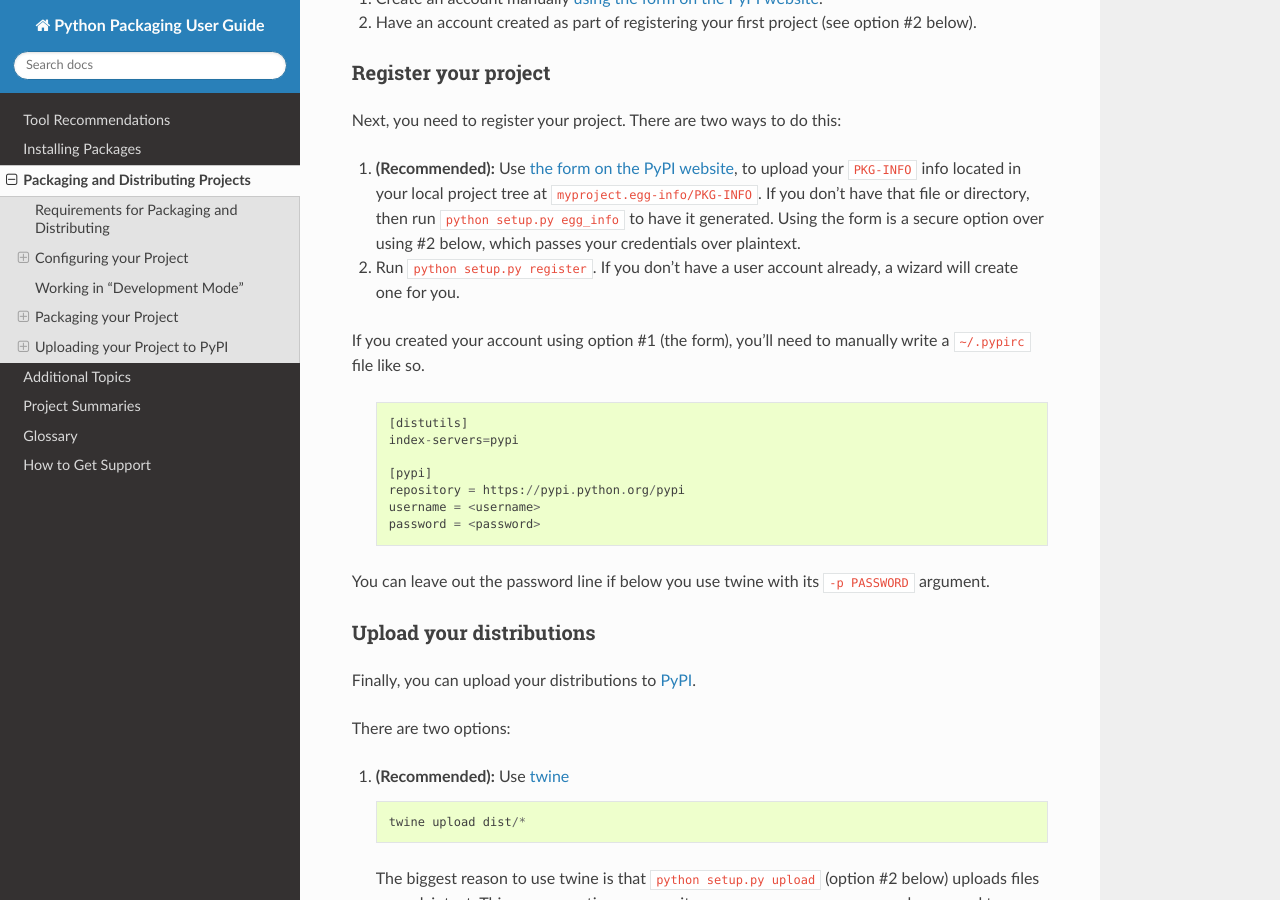
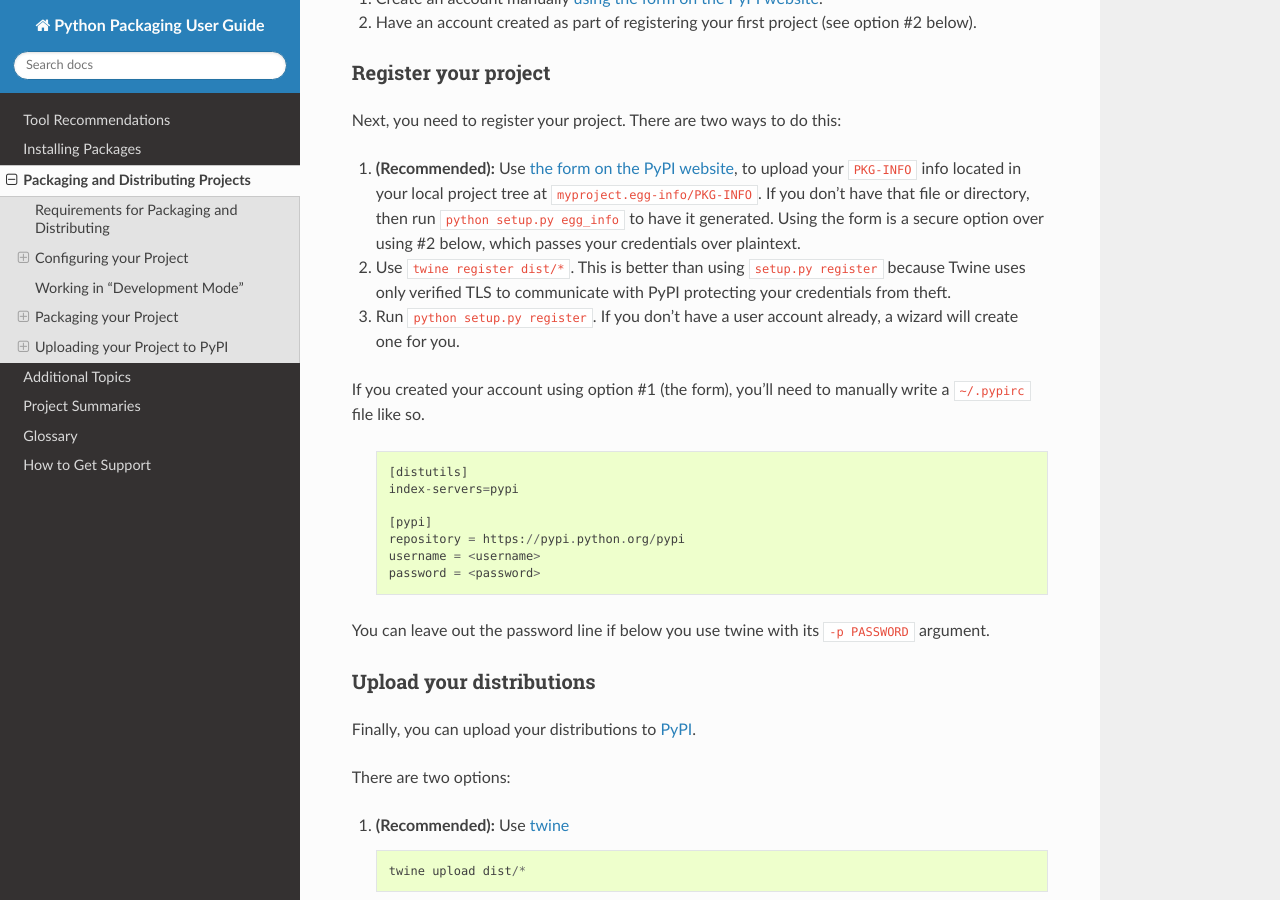
Before and after one commit to pypa/packaging.python.org, a Sphinx documentation site: the page built from source/distributing.rst, in a window 1280 px wide and 900 px high, scrolled down 13306 px. Built offline with Sphinx 7.4.7 and the Read the Docs theme 2.0.0, drawn with Linux system fonts in a browser that asks for light colours; pages that are not in the unit, such as notebooks, are missing from menus.

Commit message:
Mention 'twine register'

```diff
--- a/source/distributing.rst
+++ b/source/distributing.rst
@@ -748,7 +748,10 @@ Next, you need to register your project.  There are two ways to do this:
    then run ``python setup.py egg_info`` to have it generated. Using the form is
    a secure option over using #2 below, which passes your credentials over
    plaintext.
-2. Run ``python setup.py register``.  If you don't have a user account already,
+2. Use ``twine register dist/*``.  This is better than using ``setup.py register``
+   because Twine uses only verified TLS to communicate with PyPI protecting your
+   credentials from theft.
+3. Run ``python setup.py register``.  If you don't have a user account already,
    a wizard will create one for you.
 
 
```
